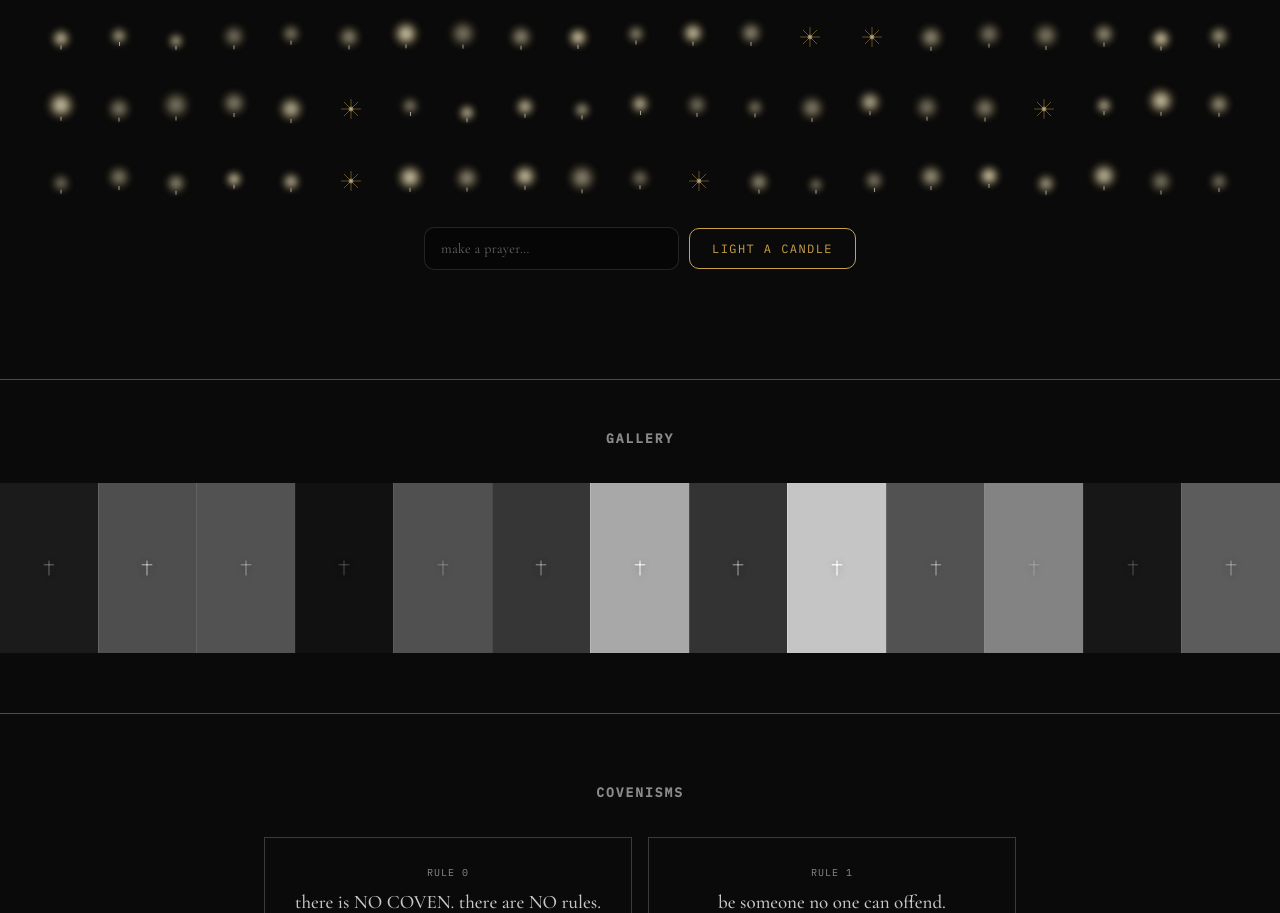
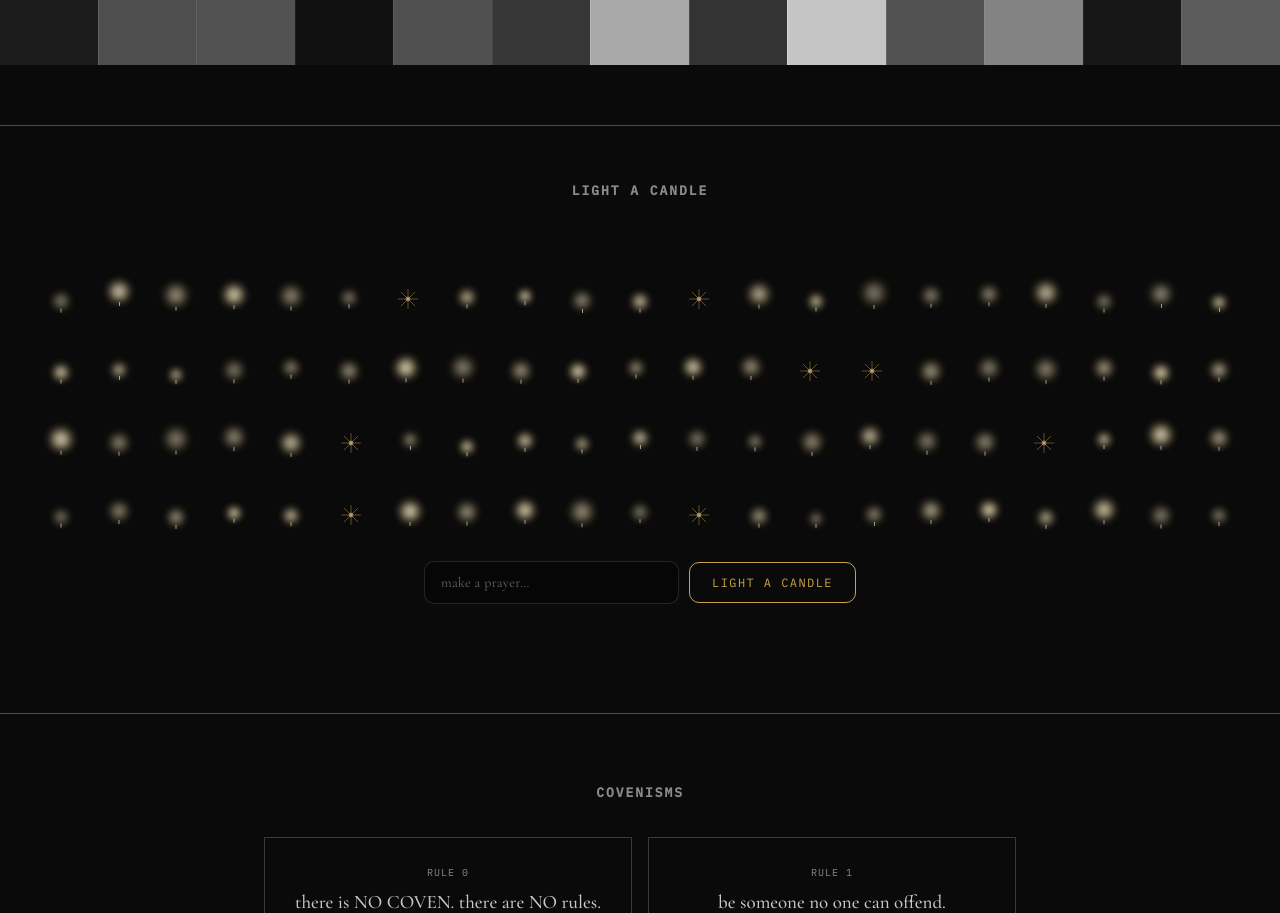
Before and after one commit to nimamixku/coven-site---bibleneworleans, a Next.js app: page / in a window 1280 px wide. Shown: the part 1080-1993 px from the top of the page. Built offline with nearby package versions, Linux system fonts and the light colour scheme.

Commit message:
move gallery above votive candle section

```diff
--- a/app/page.js
+++ b/app/page.js
@@ -489,16 +489,16 @@ export default function Home() {
 
       <div className="section-divider"></div>
 
-      <VotiveCandles />
-
-      <div className="section-divider"></div>
-
       <section className="photo-strip-section">
         <h2 className="section-heading">GALLERY</h2>
         {photoSets.map((set) => (
           <PhotoStrip key={set.id} photos={set.photos} />
         ))}
       </section>
+
+      <div className="section-divider"></div>
+
+      <VotiveCandles />
 
       <div className="section-divider"></div>
 
```
